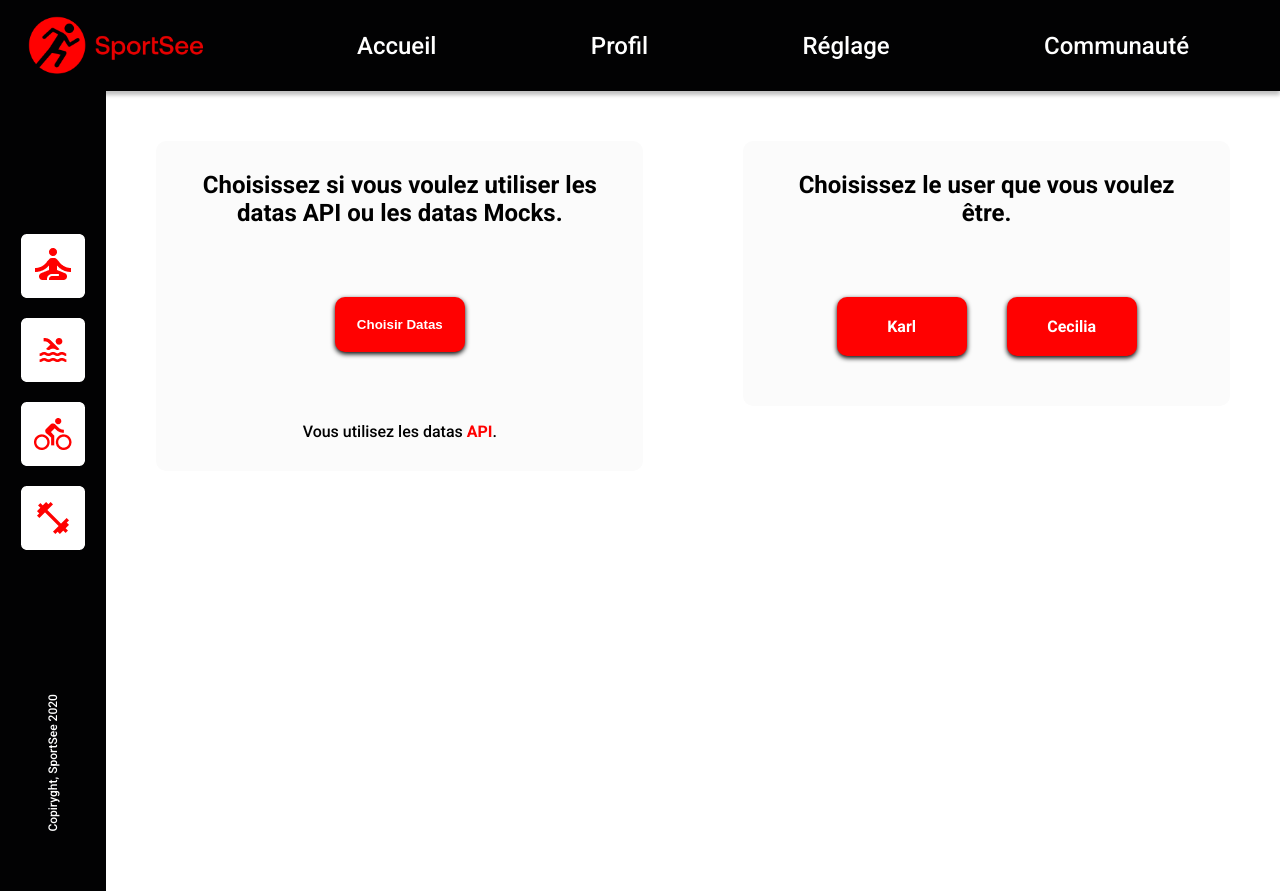
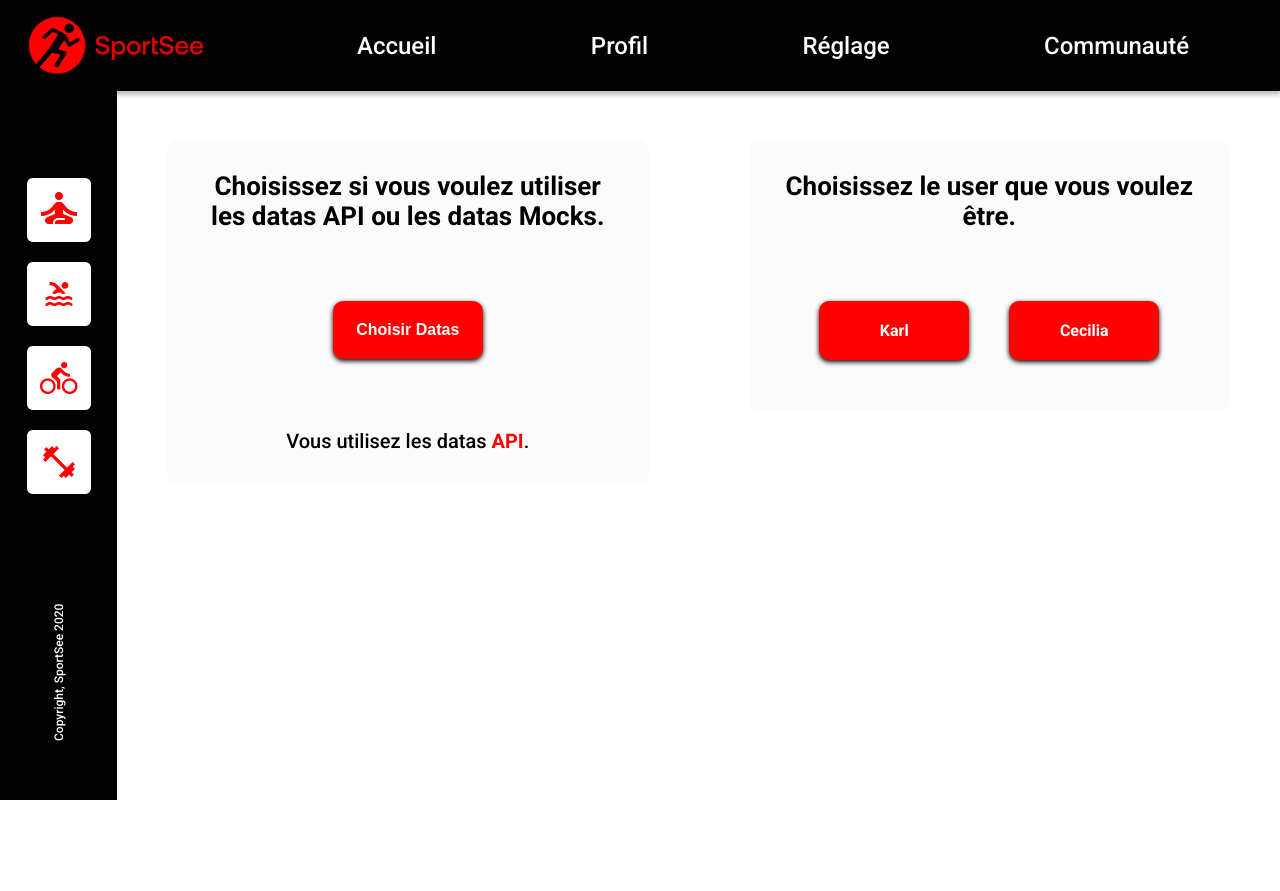
Before and after one commit to Bipce/p12_SportSee_ts, a React (Vite) app in the folder frontend/: page / in a window 1280 px wide. After the commit the page ends 800 px from the top, so only its background shows below. Built offline with nearby package versions, Linux system fonts and the light colour scheme.

Commit message:
Refactor css

```diff
--- a/frontend/src/components/BarChartGraph.tsx
+++ b/frontend/src/components/BarChartGraph.tsx
@@ -1,5 +1,5 @@
 import React from "react";
-import { Bar, BarChart, CartesianGrid, Tooltip, XAxis, YAxis } from "recharts";
+import { Bar, BarChart, CartesianGrid, ResponsiveContainer, Tooltip, XAxis, YAxis } from "recharts";
 import CustomTooltip from "./CustomTooltip.tsx";
 import { IUserActivitySession } from "../models/UserActivity/IUserActivitySession.ts";
 
@@ -26,8 +26,8 @@ const BarChartGraph: React.FC<IProps> = ({ activitySessions }) => {
           <span className="content__text__legend__marker content__text__legend__marker--color"></span>
           Calories brûlées (kCal)</p>
       </div>
-
-      <BarChart width={730} height={145} data={activitySessions} barSize={7}>
+      <ResponsiveContainer width="105%" height={145}>
+        <BarChart data={activitySessions} barSize={7} height={145}>
           <CartesianGrid strokeDasharray="3" vertical={false}
           />
           <XAxis dataKey="day" tickLine={false} tickFormatter={dayNumber} fill="#DEDEDE" />
@@ -39,6 +39,7 @@ const BarChartGraph: React.FC<IProps> = ({ activitySessions }) => {
           <Bar dataKey="kilogram" fill="#282D30" radius={[5, 5, 0, 0]} />
           <Bar dataKey="calories" fill="#E60000" radius={[5, 5, 0, 0]} />
         </BarChart>
+      </ResponsiveContainer>
     </div>
   );
 };
--- a/frontend/src/components/LateralNavbar.tsx
+++ b/frontend/src/components/LateralNavbar.tsx
@@ -13,7 +13,7 @@ const LateralNavbar = () => {
         <img src={weightIcon} alt="Icone d'une haltère" />
       </section>
 
-      <p className="lateral__text">Copiryght, SportSee 2020</p>
+      <p className="lateral__text">Copyright, SportSee 2020</p>
     </aside>
   );
 };
--- a/frontend/src/pages/Home.tsx
+++ b/frontend/src/pages/Home.tsx
@@ -21,9 +21,9 @@ const Home = () => {
       <div className="home__content">
         <h2 className="home__content__title">Choisissez si vous voulez utiliser les datas API ou les datas Mocks.</h2>
         <button className="home__btn" onClick={changeIsMock}>Choisir Datas</button>
-        <p>Vous utilisez les datas {isMock ?
-          <span className="home__content__text">Mock</span> :
-          <span className="home__content__text">API</span>}.</p>
+        <p className="home__content__text">Vous utilisez les datas
+          <span className="home__content__text__type"> {isMock ? "Mock" : "API"}</span>.
+        </p>
       </div>
 
       <div className="home__content">
--- a/frontend/src/styles/base/_reset.scss
+++ b/frontend/src/styles/base/_reset.scss
@@ -1,3 +1,7 @@
+html {
+  font-size: 62.5%;
+}
+
 * {
   margin: 0;
   padding: 0;
--- a/frontend/src/styles/components/_barChartGraph.scss
+++ b/frontend/src/styles/components/_barChartGraph.scss
@@ -2,24 +2,27 @@
 
 .content {
   background-color: $background-color;
-  padding: 24px 32px;
+  padding-inline: 3%;
   border-radius: 5px;
   margin-bottom: 28px;
+  max-height: 320px;
+  height: fit-content;
 
   &__text {
     display: flex;
-    gap: 52px;
-    margin-bottom: 47px;
+    gap: 5%;
+    margin-bottom: 5%;
+    padding: 5% 0;
 
     &__title {
       flex-grow: 1;
       color: #20253A;
-      font-size: 15px;
+      font-size: 1.5rem;
     }
 
     &__legend {
       color: $secondary-color;
-      font-size: 14px;
+      font-size: 1.4rem;
 
       &__marker {
         display: inline-block;
--- a/frontend/src/styles/components/_card.scss
+++ b/frontend/src/styles/components/_card.scss
@@ -2,14 +2,14 @@
 
 .card {
   background-color: $background-color;
-  margin-bottom: 39px;
   border-radius: 5px;
-  padding: 32px 51px 32px 32px;
+  padding: 8% 20% 8% 8%;
+  max-width: 258px;
 
   &__figure {
     display: flex;
     align-items: center;
-    gap: 24px;
+    gap: 15%;
 
     &__img {
       width: 60px;
@@ -19,13 +19,13 @@
     &__caption {
       &__amount {
         color: #282D30;
-        font-size: 20px;
+        font-size: 2rem;
         font-weight: $font-weight-bold;
       }
 
       &__type {
         color: #74798C;
-        font-size: 14px;
+        font-size: 1.4rem;
       }
     }
   }
--- a/frontend/src/styles/layout/_container.scss
+++ b/frontend/src/styles/layout/_container.scss
@@ -1,4 +1,4 @@
 .container {
   display: flex;
-  height: 100vh;
+  height: calc(100vh - 91px);
 }
--- a/frontend/src/styles/layout/_headerNavbar.scss
+++ b/frontend/src/styles/layout/_headerNavbar.scss
@@ -1,7 +1,7 @@
 .navbar {
   background-color: #020203;
   height: 91px;
-  font-size: 1.5rem;
+  font-size: 2.4rem;
   display: flex;
   align-items: center;
   justify-content: space-between;
--- a/frontend/src/styles/layout/_lateralNavbar.scss
+++ b/frontend/src/styles/layout/_lateralNavbar.scss
@@ -3,7 +3,8 @@
   display: flex;
   flex-direction: column;
   align-items: center;
-  width: 117px;
+  max-width: 117px;
+  width: 15%;
   padding-bottom: 59px;
 
   &__icons {
@@ -19,7 +20,7 @@
     writing-mode: sideways-rl;
     transform: rotate(180deg);
     color: #fff;
-    font-size: 12px;
+    font-size: 1.2rem;
     height: 38%;
   }
 }
--- a/frontend/src/styles/pages/_home.scss
+++ b/frontend/src/styles/pages/_home.scss
@@ -21,11 +21,16 @@
 
     &__title {
       font-weight: $font-weight-bold;
+      font-size: 2.6rem;
     }
 
     &__text {
-      color: $primary-color;
-      font-weight: $font-weight-bold;
+      font-size: 2rem;
+
+      &__type {
+        color: $primary-color;
+        font-weight: $font-weight-bold;
+      }
     }
   }
 }
@@ -38,11 +43,12 @@
   border: none;
   border-radius: 10px;
   cursor: pointer;
-  width: 130px;
+  width: 150px;
   box-shadow: 0 2px 5px #000;
   text-align: center;
   margin: 20px;
   padding: 20px;
+  font-size: 1.6rem;
 
   &:hover {
     background-color: #a90000;
--- a/frontend/src/styles/pages/_userProfil.scss
+++ b/frontend/src/styles/pages/_userProfil.scss
@@ -1,16 +1,17 @@
 @import "../utils/variables";
 
 .user-section {
-  margin: 68px 90px 0 107px;
+  margin: 1.5% 1.5% 0 2%;
   flex-grow: 1;
+  width: 85%;
 
   &__header {
-    margin-bottom: 77px;
+    margin-bottom: 2%;
 
     &__name {
       color: #000;
-      font-size: 48px;
-      margin-bottom: 41px;
+      font-size: 4.8rem;
+      margin-bottom: 1%;
 
       &--color {
         color: $primary-color;
@@ -18,22 +19,30 @@
     }
 
     &__content {
-      font-size: 18px;
+      font-size: 1.8rem;
       font-weight: 400;
     }
   }
 
   &__content {
     display: flex;
-    gap: 31px;
+    justify-content: space-between;
+    padding: 1.5%;
 
     &__graphs {
-      width: 75%;
+      width: 72%;
 
       &__bottom {
         display: flex;
-        gap: 30px;
+        justify-content: space-between;
       }
+    }
+
+    &__cards {
+      display: flex;
+      flex-direction: column;
+      justify-content: space-between;
+      width: 25%;
     }
   }
 }
```
Lines whose indentation alone changed are shown as unchanged.
